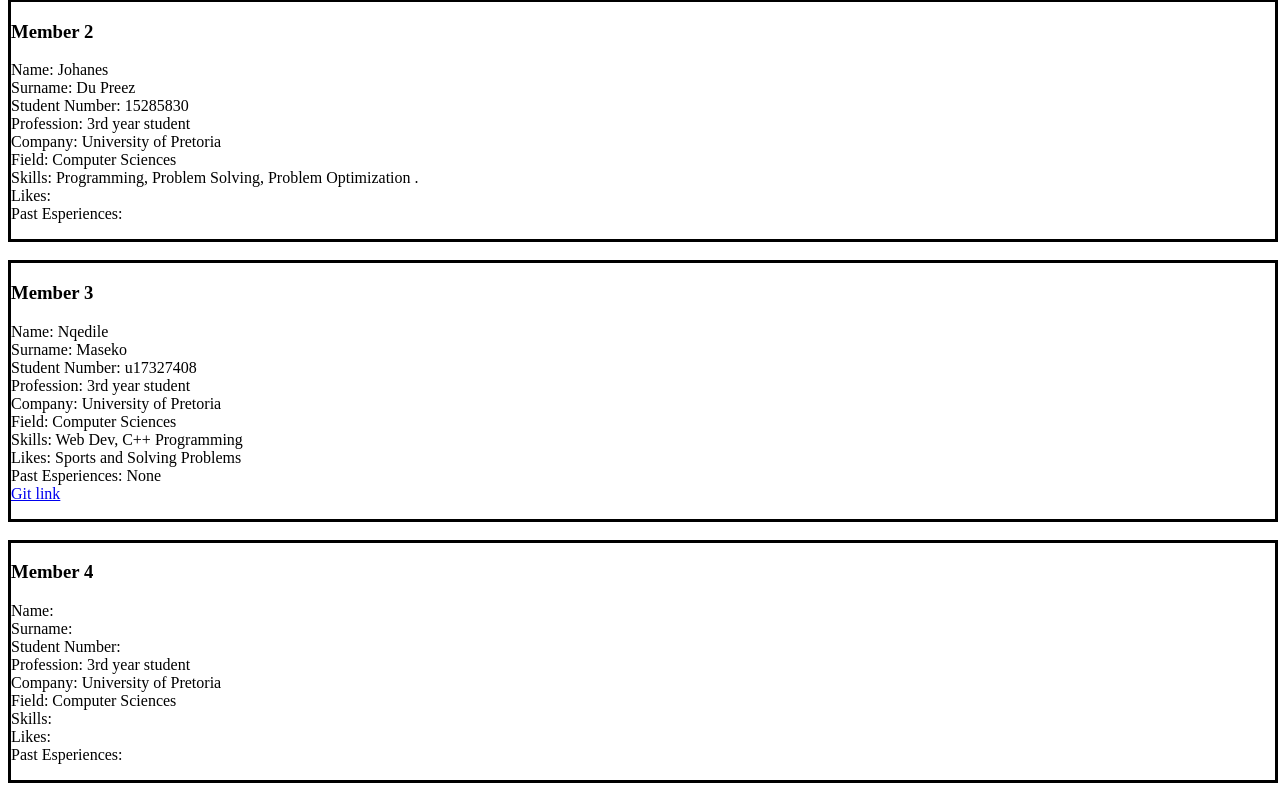
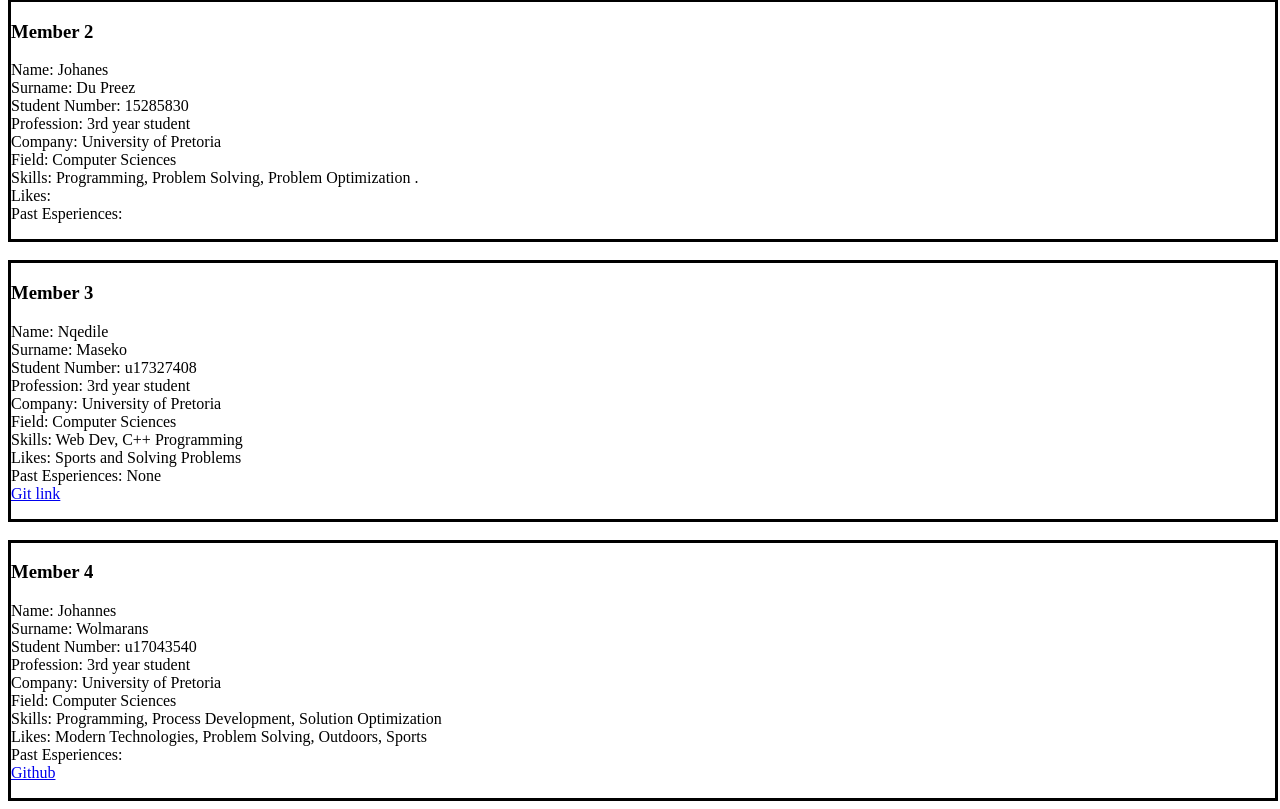
Before and after one commit to TNSelahle/Mouthpiece, a plain HTML site: page Notifications/landing page/index.html in a window 1280 px wide. Shown: the part 528-1337 px from the top of the page. Drawn offline with Linux system fonts and the light colour scheme.

Commit message:
Update index.html

```diff
--- a/Notifications/landing page/index.html
+++ b/Notifications/landing page/index.html
@@ -67,15 +67,16 @@
     <br>
         <div id="Profile">
             <h3>Member 4</h3>
-            <p>Name:  <br>
-                Surname:  <br>
-                Student Number:  <br>
+            <p>Name:  Johannes<br>
+                Surname:  Wolmarans<br>
+                Student Number:  u17043540<br>
                 Profession: 3rd year student <br>
                 Company: University of Pretoria <br>
                 Field: Computer Sciences <br>
-                Skills: <br>
-                Likes: <br>
+                Skills: Programming, Process Development, Solution Optimization<br>
+                Likes: Modern Technologies, Problem Solving, Outdoors, Sports<br>
                 Past Esperiences:  <br>
+                <a href="https://github.com/JohannesWol">Github</a>
             </p>
         </div>
 
```
